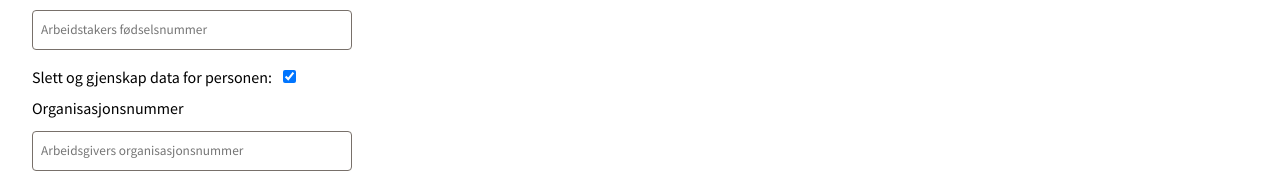
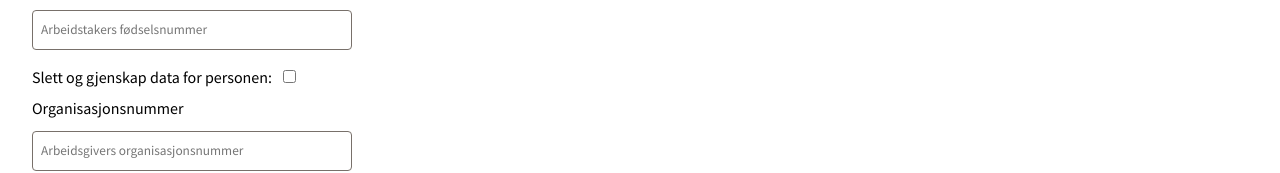
Before and after one commit to navikt/helse-spleis-testdata, a Svelte app in the folder frontend/: page / in a window 1280 px wide. Both pictures are taken after a click on the button "opprett vedtaksperiode". Shown: the part 185-358 px from the top of the page. Built offline with nearby package versions, Linux system fonts and the light colour scheme.

Commit message:
Ikke slett personen by default

```diff
--- a/frontend/src/components/OpprettVedtaksperiode.svelte
+++ b/frontend/src/components/OpprettVedtaksperiode.svelte
@@ -10,7 +10,7 @@
     let sykdomTom = '2020-01-31';
     let inntekt = '';
     let harAndreInntektskilder = false;
-    let gjenopprett = true;
+    let gjenopprett = false;
 
     const onSubmit = async () => {
         const vedtak = { fnr, inntekt, orgnummer, sykdomFom, sykdomTom, harAndreInntektskilder };
```
